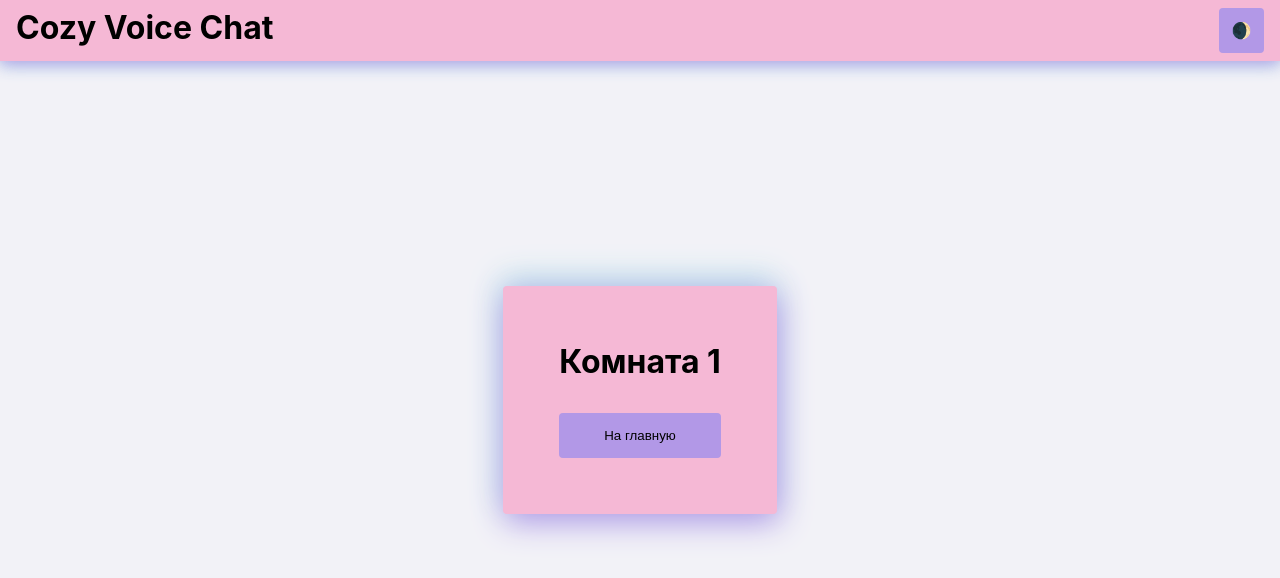
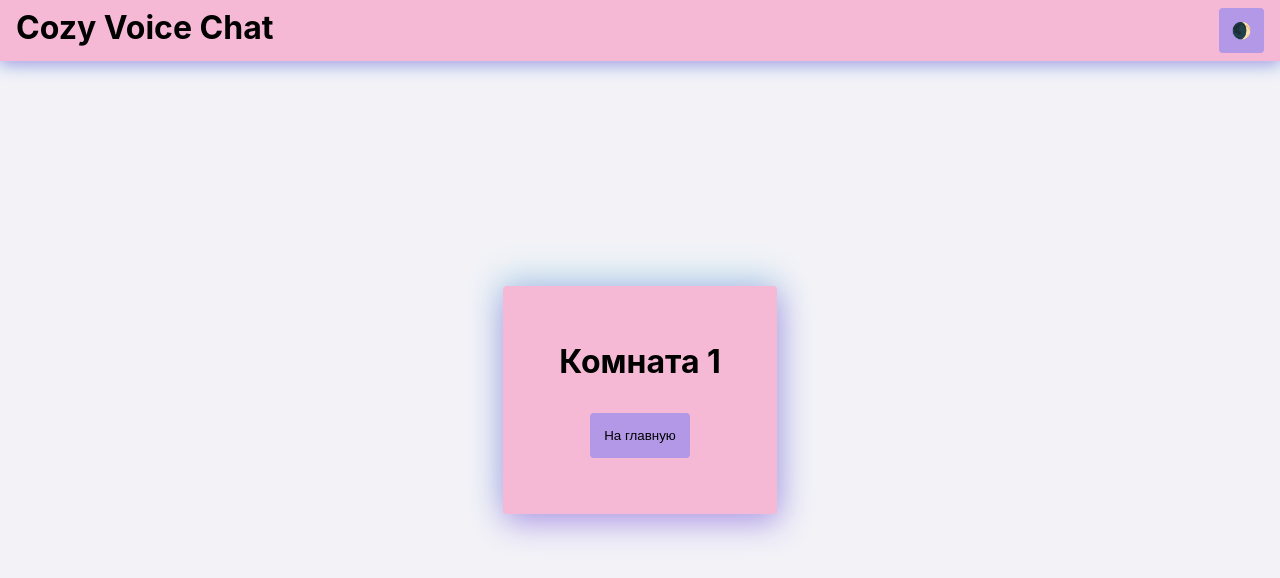
Before and after one commit to KulkovaAnna/cozy-voice-chat, a React (Vite) app in the folder frontend/: page /room/1 in a window 1280 px wide. Shown: the top 578 px of the page. Built offline with nearby package versions, Linux system fonts and the light colour scheme.

Commit message:
fix room page

```diff
--- /dev/null
+++ b/frontend/src/components/Card/Card.styled.ts
@@ -0,0 +1,15 @@
+import styled from "@emotion/styled";
+
+export const Card = styled.div(({ theme }) => ({
+  display: "flex",
+  flexFlow: "row",
+  color: theme.colors.primary.contrast,
+  backgroundColor: theme?.colors.background.card,
+  border: `4px solid transparent`,
+  borderRadius: "4px",
+  padding: "16px",
+  minWidth: "100px",
+  boxSizing: "border-box",
+  boxShadow: `2px 8px 32px ${theme.colors.primary.main},
+  -2px -8px 32px ${theme.colors.secondary.main}`,
+}));
--- /dev/null
+++ b/frontend/src/components/Card/Card.tsx
@@ -0,0 +1,9 @@
+import * as Styled from "./Card.styled";
+
+interface CardProps {
+  children?: React.ReactNode;
+}
+
+export const Card = ({ children, ...props }: CardProps) => {
+  return <Styled.Card {...props}>{children}</Styled.Card>;
+};
--- /dev/null
+++ b/frontend/src/components/Card/index.tsx
@@ -0,0 +1 @@
+export * from "./Card";
--- a/frontend/src/features/RoomConnectionForm/RoomConnectionForm.tsx
+++ b/frontend/src/features/RoomConnectionForm/RoomConnectionForm.tsx
@@ -9,7 +9,7 @@ import { useNavigate } from "react-router";
 export const RoomConnectionForm = () => {
   const { userName } = useAuth();
   const { register, handleSubmit } = useForm();
-  let navigate = useNavigate();
+  const navigate = useNavigate();
 
   return (
     userName && (
--- a/frontend/src/pages/Room/Room.tsx
+++ b/frontend/src/pages/Room/Room.tsx
@@ -1,25 +1,22 @@
-import { useNavigate, useParams } from "react-router";
+import { Link, useParams } from "react-router";
 import { Button } from "../../components/Button";
-import { Form } from "../../components/Form";
+import { Card } from "../../components/Card";
 import { Column } from "../../components/Column";
 
 export const Room = () => {
-  let navigate = useNavigate();
-  let params = useParams();
+  const params = useParams();
   return (
     <>
-      <Form
-        onSubmit={() => {
-          navigate("/");
-        }}
-      >
+      <Card>
         <Column>
           <h1>Комната {params.roomId}</h1>
-          <Button isPrimary type="submit">
-            На главную
-          </Button>
+          <Link to={"/"}>
+            <Button isPrimary type="submit">
+              На главную
+            </Button>
+          </Link>
         </Column>
-      </Form>
+      </Card>
     </>
   );
 };
```
